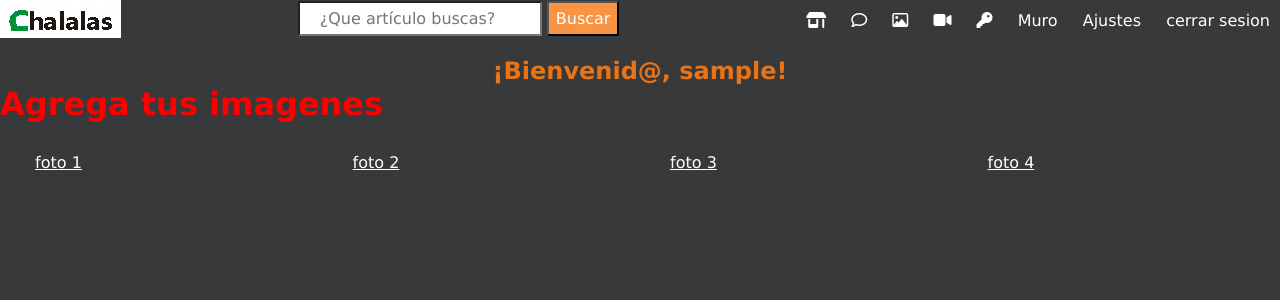
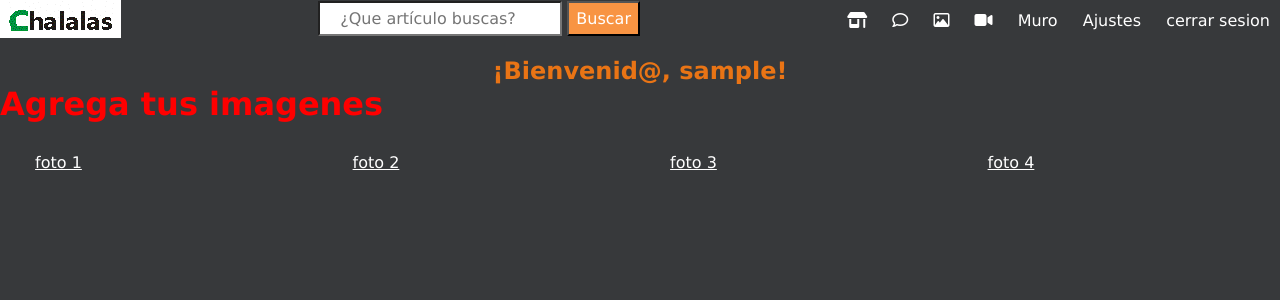
Before and after one commit to YanniCastle/chalalas, a PHP site: page /curso_php/usuarios_registrados3.php in a window 1280 px wide. Shown: the top 300 px of the page. Run offline with PHP 8.4, Linux system fonts and the light colour scheme; the visitor is signed in with stand-in values (Sample User, id 1); data that the repository does not hold is empty; a stand-in replaces the project's code that opens the database connection; some libraries are stand-ins or nearby versions.

Commit message:
usuarios_registrados3 limpiando

```diff
--- a/usuarios_registrados3.php
+++ b/usuarios_registrados3.php
@@ -37,7 +37,6 @@
         <a href="Formulario.php"><i class="fa-regular fa-comment"></i></a>
         <a href=""><i class="fa-regular fa-image"></i></a>
         <a href="videos.php"><i class="fa-solid fa-video"></i></a>
-        <a href="crud4.php"><i class="fa-solid fa-key"></i></a>
         <a href="muro.php">Muro</a>
         <a href="ajustes.php">Ajustes</a>
         <a href="cierre.php">cerrar sesion</a>
```
